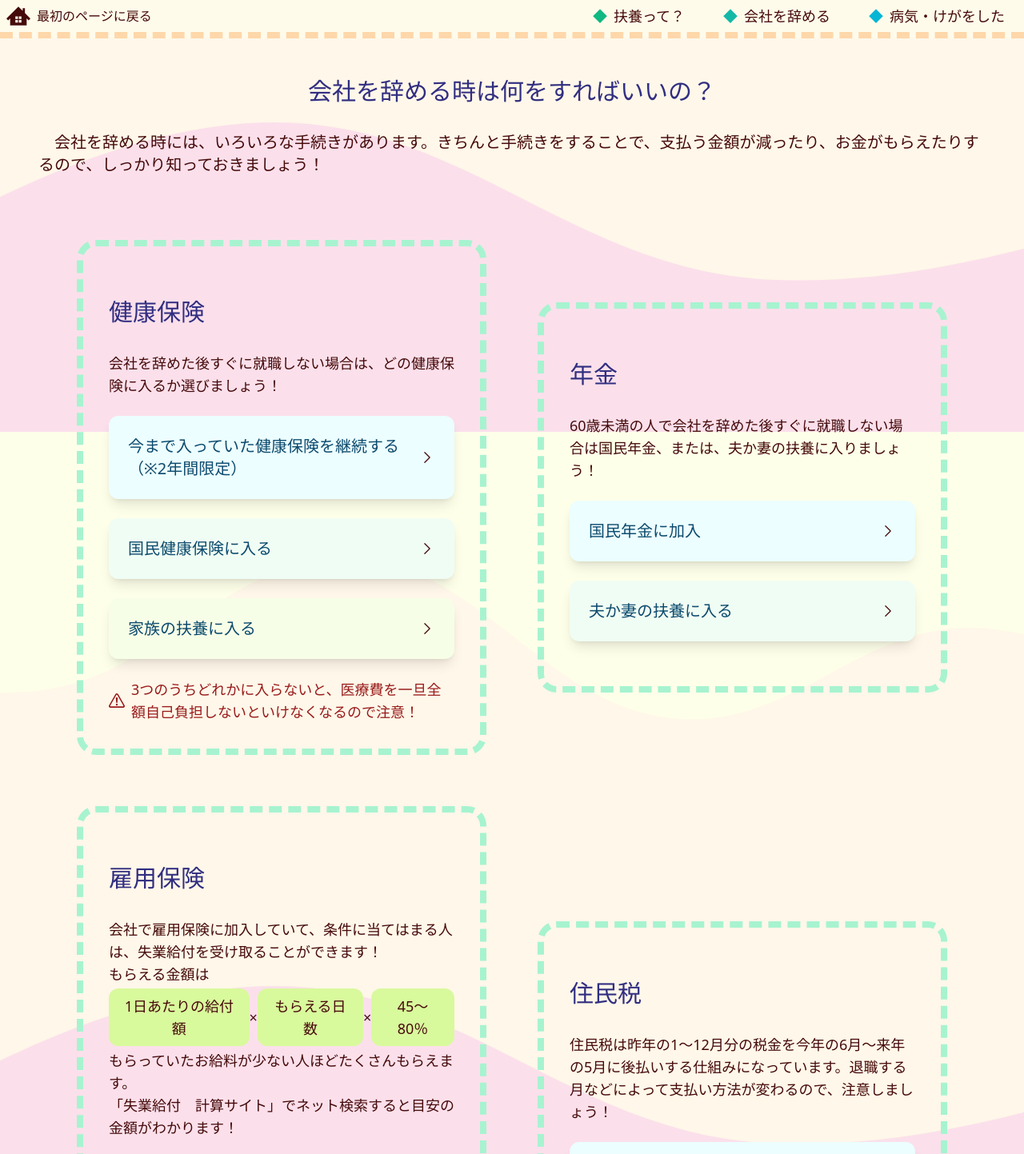
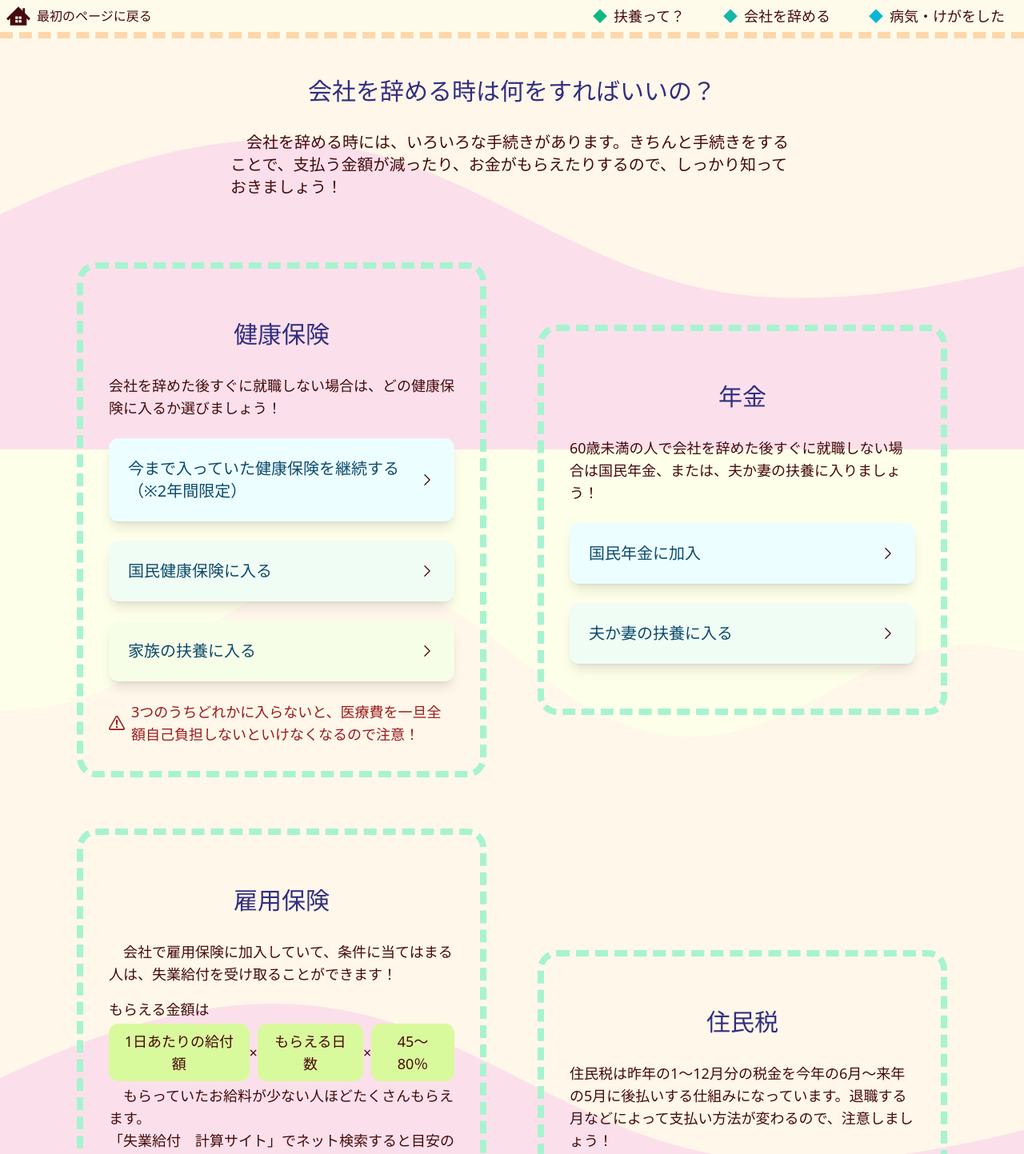
Before and after one commit to Miki-Sh/fukushi, a Next.js app: page /Taisyoku in a window 1280 px wide. Shown: the top 1443 px of the page at 80% size. Built offline with nearby package versions, Linux system fonts and the light colour scheme.

Commit message:
♻️ リファクタリング

```diff
--- a/src/pages/Taisyoku.jsx
+++ b/src/pages/Taisyoku.jsx
@@ -5,17 +5,18 @@ import Accordion from 'src/components/Accordion';
 
 const Taisyoku = () => {
   return (
-    <>
-    <div className='my-12 mx-12 text-red-950 text-xl'>
+    <div className='text-red-950 text-lg'>
+      <div className='max-w-3xl my-12 mx-auto px-8 text-xl'>
         <h1 className='pb-8 text-center text-indigo-900 text-3xl'>会社を辞める時は何をすればいいの？</h1>
         <p>　会社を辞める時には、いろいろな手続きがあります。きちんと手続きをすることで、支払う金額が減ったり、お金がもらえたりするので、しっかり知っておきましょう！</p>
       </div>
       <div className='my-12 flex flex-wrap items-center justify-center'>
         <Frame color='border-emerald-200' contents={ <>
-        <h1 className='py-8 text-indigo-900 text-3xl'>健康保険</h1>
-        <p className='pb-6 text-left text-red-950 text-lg'>
+          <h1 className='py-8 text-center text-indigo-900 text-3xl'>健康保険</h1>
+          <p className='pb-6'>
             　会社を辞めた後すぐに就職しない場合は、どの健康保険に入るか選びましょう！</p>
           <Accordion
+            bg='bg-cyan-50'
             title='今まで入っていた健康保険を継続する（※2年間限定）'
             text={
               <p>　退職日の前日までに連続で2か月以上会社の健康保険に加入していた人は、今までの健康保険に最長2年間まで継続して加入できます。（任意継続保険）<br />
@@ -23,40 +24,41 @@ const Taisyoku = () => {
               　しかし、家族を扶養している場合、全員分の国民健康保険料を払うよりもトータルで安くなることがあります。計算してお得な方に加入しましょう！<br />
               　任意継続にする場合、退職日の翌日から20日以内に、加入していた健康保険組合に申し込みしましょう。</p>
             }
-          bg='bg-cyan-50'
           />
           <Accordion
+            bg='bg-green-50'
             title='国民健康保険に入る'
             text={
               <p>　国民健康保険には扶養が無いので、家族全員分の保険料を支払う必要があります。<br />
               　保険料は所得などから決まります。所得が少ない人や会社の倒産や解雇により退職した人などは保険料が安くなることもあります。自分の保険料がいくらになるかは市区町村の役所の窓口で聞いてみましょう。<br />
               　国民健康保険に入る場合は、退職後14日以内に住んでいる市区町村の役所で手続きをしましょう</p>
             }
-          bg='bg-green-50'
           />
           <Accordion
+            bg='bg-lime-50'
             title='家族の扶養に入る'
             text={
-            <div><p>　会社員の家族がいて、条件に当てはまる場合、家族の扶養に入ることであなたの保険料は支払わなくてよくなります。</p>
-              <Link href='/Fuyou'><button className='mt-6 py-2 px-4 text-center shadow-md rounded-3xl text-lg font-semibold
+              <div>
+                <p>　会社員の家族がいて、条件に当てはまる場合、家族の扶養に入ることであなたの保険料は支払わなくてよくなります。</p>
+                <Link href='/Fuyou'><button className='mt-6 py-2 px-4 text-center shadow-md rounded-3xl font-semibold
                 bg-teal-500 hover:bg-white text-white hover:text-teal-500 border-4 hover:border-4 border-teal-500
                   transition duration-200 ease-in'>扶養について、くわしくはここをクリック！</button></Link>
               </div>
             }
-          bg='bg-lime-50'
           />
           <div className='flex items-center mt-4'>
             <Image src='/!.svg' alt='!' height={20} width={20} />
-          <p className='ml-2 text-left text-red-800 text-lg'>
+            <p className='ml-2 text-left text-red-800'>
               3つのうちどれかに入らないと、医療費を一旦全額自己負担しないといけなくなるので注意！</p>
           </div>
         </> } />
 
         <Frame color='border-emerald-200' contents={ <>
-        <h1 className='py-8 text-indigo-900 text-3xl'>年金</h1>
-        <p className='pb-6 text-left text-red-950 text-lg'>
+          <h1 className='py-8 text-center text-indigo-900 text-3xl'>年金</h1>
+          <p className='pb-6'>
             　60歳未満の人で会社を辞めた後すぐに就職しない場合は国民年金、または、夫か妻の扶養に入りましょう！</p>
           <Accordion
+            bg='bg-cyan-50'
             title='国民年金に加入'
             text={
               <p>　会社員の人や扶養に入っている人以外は、国民年金に加入することになります。<br />
@@ -64,42 +66,41 @@ const Taisyoku = () => {
               　産前産後の期間や、障害年金や生活保護を受け取っている人は、保険料が免除になります！また、所得が少ない、ひとり親、失業や災害などで年金を支払うのが難しい人は、
               保険料が安くなる制度もあります。住んでいる市区町村の役所の国民年金窓口で相談・手続きしましょう。</p>
             }
-          bg='bg-cyan-50'
           />
           <Accordion
+            bg='bg-green-50'
             title='夫か妻の扶養に入る'
             text={
             <>
               <p>　厚生年金や共済組合に加入している夫か妻がいて、条件に当てはまる場合、扶養に入ることであなたの保険料は支払わなくてよくなります。</p>
-            <Link href='/Fuyou'><button className='mt-6 py-2 px-4 text-center shadow-md rounded-3xl text-lg font-semibold
+              <Link href='/Fuyou'><button className='mt-6 py-2 px-4 text-center shadow-md rounded-3xl font-semibold
                 bg-teal-500 hover:bg-white text-white hover:text-teal-500 border-4 hover:border-4 border-teal-500
                 transition duration-200 ease-in'>扶養について、くわしくはここをクリック！</button></Link>
             </>
             }
-          bg='bg-green-50'
           />
         </> } />
 
         <Frame color='border-emerald-200' contents={ <>
-        <h1 className='py-8 text-indigo-900 text-3xl'>雇用保険</h1>
-        <p className='text-left text-red-950 text-lg'>
-        　会社で雇用保険に加入していて、条件に当てはまる人は、失業給付を受け取ることができます！<br />
-        もらえる金額は
-        <div className=' sm:flex items-center sm:justify-items-center'>
+          <h1 className='py-8 text-center text-indigo-900 text-3xl'>雇用保険</h1>
+          <p className='pb-4'>　会社で雇用保険に加入していて、条件に当てはまる人は、失業給付を受け取ることができます！</p>
+          <p>もらえる金額は</p>
+          <div className='sm:flex items-center sm:justify-items-center'>
             <button className='my-1 py-2 px-4 text-center rounded-xl bg-lime-200'>1日あたりの給付額</button> ×
             <button className='my-1 py-2 px-4 text-center rounded-xl bg-lime-200'>もらえる日数</button> ×
             <button className='my-1 py-2 px-4 text-center rounded-xl bg-lime-200'>45〜80％</button>
           </div>
-        　もらっていたお給料が少ない人ほどたくさんもらえます。<br />「失業給付　計算サイト」でネット検索すると目安の金額がわかります！</p>
+          <p>　もらっていたお給料が少ない人ほどたくさんもらえます。<br />「失業給付　計算サイト」でネット検索すると目安の金額がわかります！</p>
           <div className='flex items-center my-6'>
             <Image src='/!.svg' alt='!' height={20} width={20} />
-          <p className='ml-2 text-left text-red-800 text-lg'>
+            <p className='ml-2 text-red-800'>
               会社を辞めた日から1年を過ぎると、まだ給付をもらえる日数が残っていても、過ぎた分はもらえなくなってしまいます！なるべく早めに手続きをしましょう！</p>
           </div>
           <Accordion
+            bg='bg-red-50'
             title='自己都合や特定理由って何？'
             text={
-            <div className='text-left'>
+              <>
                 <h1>　退職する理由によっては、失業給付を早く長くもらえたり、国民健康保険料が軽減されたりします！</h1>
                   <h2 className='pt-4 pb-2 text-xl text-indigo-900'>特定受給資格者</h2>
                     <ul className='ml-5 list-disc'>
@@ -118,11 +119,11 @@ const Taisyoku = () => {
                       <li>自分やパートナーが遠くへ転勤になった</li>
                     </ul>
                 <p className='pt-4'>　これ以外にも対象になる退職理由があるので、ハローワークで手続きをする際には、退職理由をきちんと伝えて相談してみましょう！</p>
-            </div>
+              </>
             }
-          bg='bg-red-50'
           />
           <Accordion
+            bg='bg-cyan-50'
             title='自己都合で退職した人'
             text={
             <>
@@ -158,9 +159,9 @@ const Taisyoku = () => {
                 <p>　ハローワークで申請をしてから7日間と2ヶ月（過去5年間に2回退職した人や、懲戒解雇の人は3ヶ月）は給付対象外です。それ以降から約1ヶ月ごとに給付されます。</p>
             </>
             }
-          bg='bg-cyan-50'
           />
           <Accordion
+            bg='bg-green-50'
             title='会社の倒産・解雇や特定理由で退職した人'
             text={
             <>
@@ -175,9 +176,9 @@ const Taisyoku = () => {
                 <p>　ハローワークで申請をしてから7日間は給付対象外です。8日目以降から約1ヶ月ごとに給付されます。</p>
             </>
             }
-            bg='bg-green-50'
           />
           <Accordion
+            bg='bg-lime-50'
             title='病気やけが、出産・育児・介護などですぐに働けない人'
             text={
             <>
@@ -188,45 +189,45 @@ const Taisyoku = () => {
               <p>　退職してから丸30日経ってから、ハローワークで手続きしましょう！</p>
             </>
             }
-          bg='bg-lime-50'
           />
         </>} />
 
         <Frame color='border-emerald-200' contents={ <>
-        <h1 className='py-8 text-indigo-900 text-3xl'>住民税</h1><p className='pb-6 text-left text-red-950 text-lg'>
+          <h1 className='py-8 text-center text-indigo-900 text-3xl'>住民税</h1>
+          <p className='pb-6'>
             　住民税は昨年の1〜12月分の税金を今年の6月〜来年の5月に後払いする仕組みになっています。退職する月などによって支払い方法が変わるので、注意しましょう！</p>
           <Accordion
+            bg='bg-cyan-50'
             title='退職後1ヶ月以内に別の会社に就職する人'
             text={
               <p>　退職する会社から「異動届出書」という書類をもらうので、それを転職先の会社に提出すればOKです！<br />
               住民税は転職先のお給料から、今までと同じように天引きされます。</p>
             }
-          bg='bg-cyan-50'
           />
           <Accordion
+            bg='bg-green-50'
             title='1〜5月に退職する人'
             text={
               <p>　5月までの残りの住民税は、最後のお給料か退職金から天引きされます。<br />
               6月以降も会社に就職していない場合は、自治体から支払い用紙が届くので、それを使って支払いましょう！</p>
             }
-          bg='bg-green-50'
           />
           <Accordion
+            bg='bg-lime-50'
             title='6〜12月に退職する人'
             text={ <p>　自治体から支払い用紙が届くので、それを使って支払いましょう！<br />
               ※会社によっては、来年の5月分までの住民税を最後のお給料や退職金から天引きできることもあるので、会社の担当者の人に相談してみても良いかもしれません。</p>
             }
-          bg='bg-lime-50'
           />
           <div className='flex items-center mt-4'>
             <Image src='/!.svg' alt='!' height={20} width={20} />
-          <p className='ml-2 text-left text-red-800 text-lg'>
+            <p className='ml-2 text-red-800'>
               昨年よりも収入が大きく減って住民税の支払いが難しい人は、自治体によっては減免制度がある場合があります。
               住んでいる自治体によって条件などが異なるので「○○市　住民税　減免」などインターネットで検索してみましょう！</p>
           </div>
         </> } />
       </div>
-    </>
+    </div>
   );
 };
 
```
Also changed, not shown: src/pages/Fuyou.jsx (+5 -3 lines), src/pages/Syoubyou.jsx (+6 -4 lines). Lines whose indentation alone changed are shown as unchanged.
